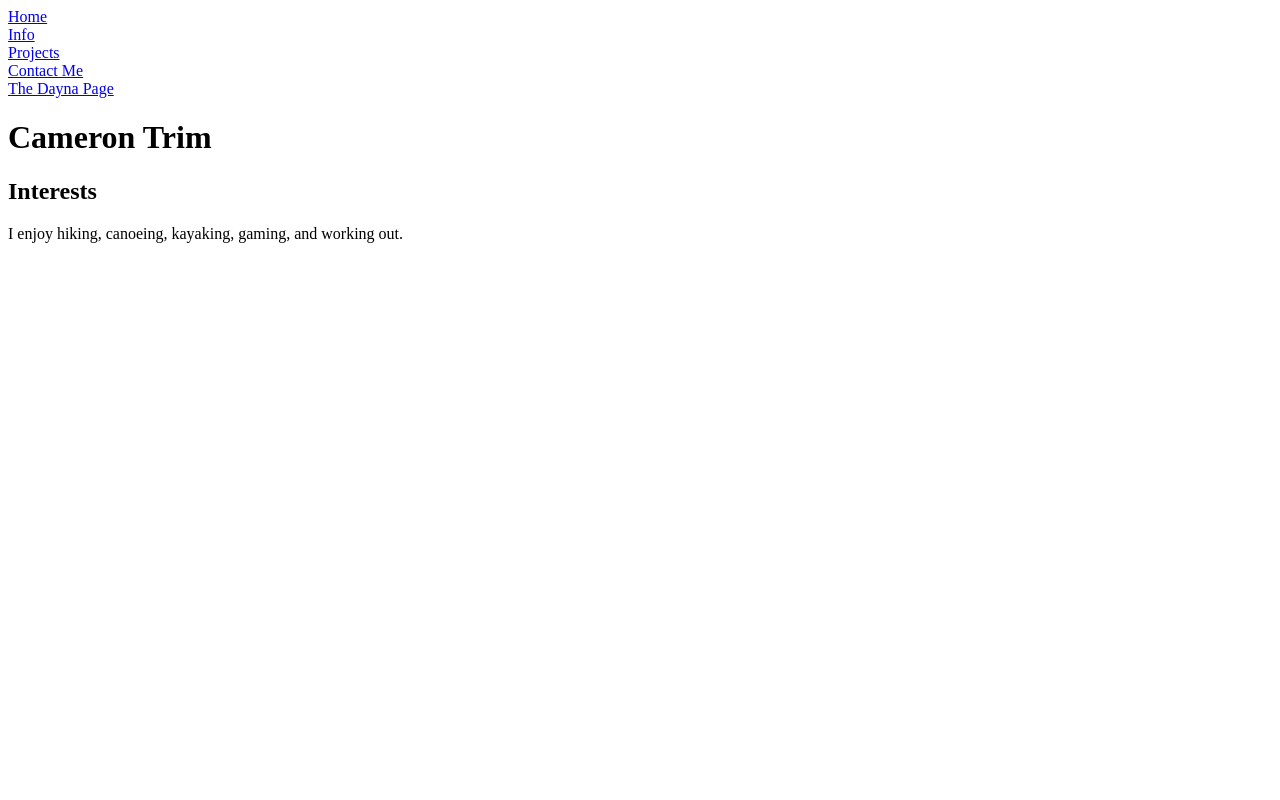
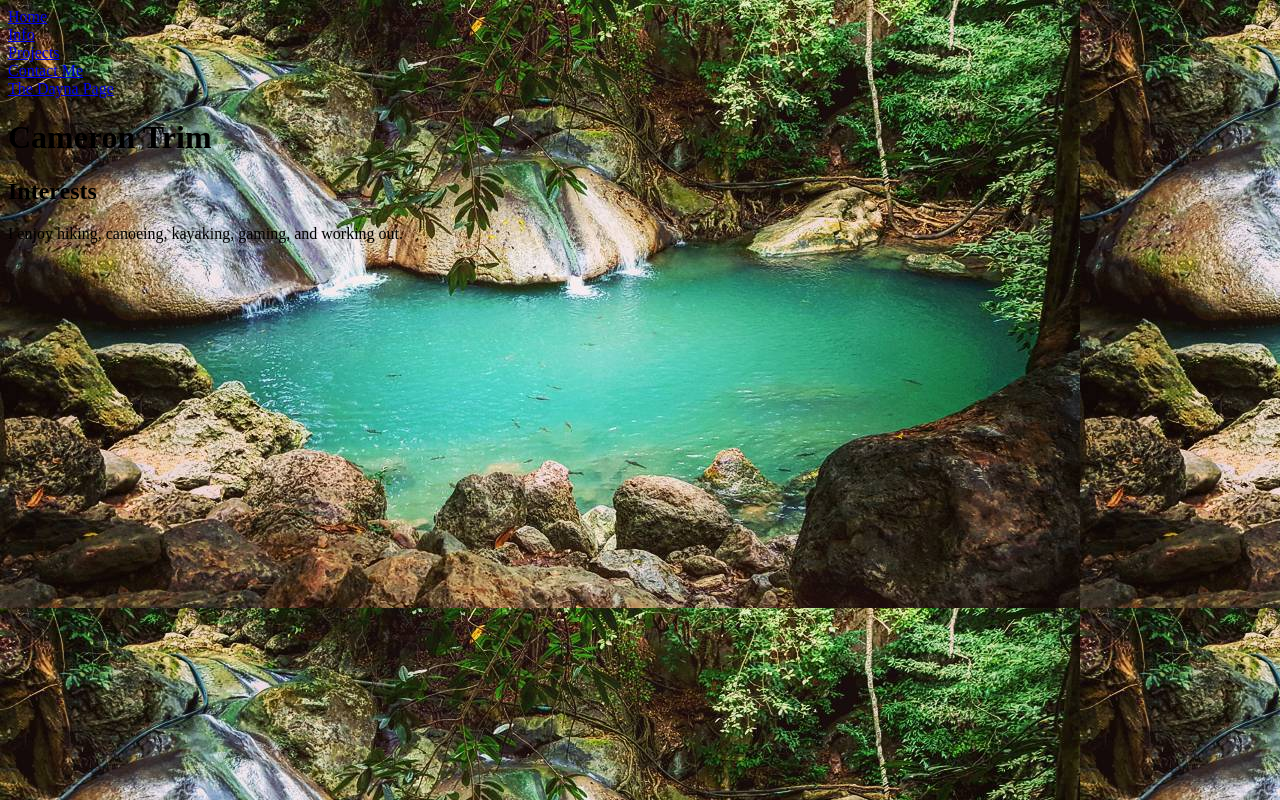
Before and after one commit to cam2998/cam2998.github.io, a plain HTML site: page index.html in a window 1280 px wide. Drawn offline with Linux system fonts and the light colour scheme.

Commit message:
fixed background

```diff
--- a/stylesheet.css
+++ b/stylesheet.css
@@ -1,3 +1,3 @@
 body {
-  background: 'background.jpg';
+  background-image: url("background.jpg");
 }
```
